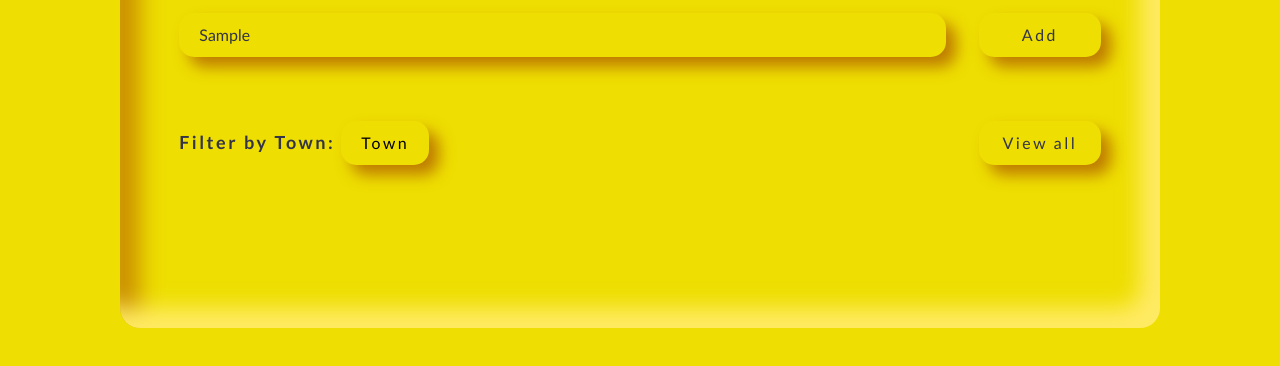
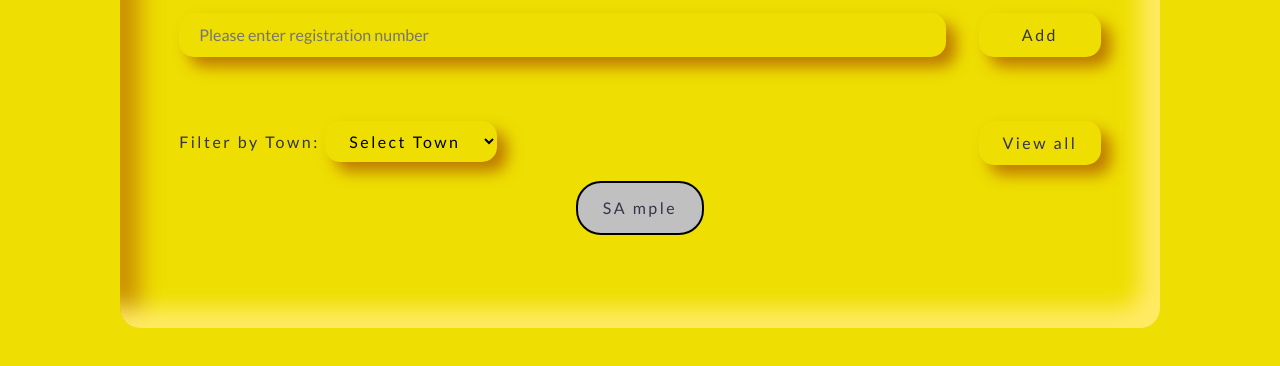
Before and after one commit to siweh/registration_numbers, a plain HTML site: page index.html in a window 1280 px wide. Both pictures are taken after typing "Sample" into the empty fields and a click on the button "Add". Shown: the part 312-678 px from the top of the page. Drawn offline with Linux system fonts and the light colour scheme.

Commit message:
I am able to get the registration numbers, now I need to work on the filtering and show all button

```diff
--- a/index.html
+++ b/index.html
@@ -35,15 +35,15 @@
           <br />
           <div class="row">
             <div class="col-10">
-              <strong style="font-size: large"> Filter by Town: </strong>
-              <div class="dropdown">
-                <button class="dropbtn">Town</button>
-                <div class="dropdown-content">
-                  <a href="#">Cape Town</a>
-                  <a href="#">Paarl</a>
-                  <a href="#">Goerge</a>
-                </div>
-              </div>
+              <form>
+                <label>Filter by Town:</label>
+                <select name="town" class="town">
+                  <option value="">Select Town</option>
+                  <option value="capetown">Cape Town</option>
+                  <option value="paarl">Paarl</option>
+                  <option value="Bellville">Bellville</option>
+                </select>
+              </form>
             </div>
             <div class="col-2">
               <button type="button" class="add-btn">View all</button>
@@ -51,10 +51,10 @@
           </div>
           <div class="row">
             <div style="text-align: center" class="col-12">
-              <span class="message"></span>
+              <span id="message"></span>
             </div>
             <div style="text-align: center" class="col-12">
-              <span class="error"></span>
+              <span id="error"></span>
             </div>
           </div>
           <br />
@@ -76,4 +76,6 @@
       </div>
     </div>
   </body>
+  <script src="./registration_number.js"></script>
+  <script src="./registration_number_dom.js"></script>
 </html>
--- /dev/null
+++ b/registration_number.js
@@ -0,0 +1,52 @@
+function RegistrationNumbers() {
+    var registrationNumbers = [];
+    var errMessage = '';
+    var filteredRegNumbbers = [];
+    function addRegistrationNumber(regNumber) {
+        //console.log(regNumber);
+        //var numberRegx = /^[A-Z]{2}[ ][0-9]{2}$/;
+
+        console.log(!registrationNumbers.includes(regNumber));
+
+        if (!registrationNumbers.includes(regNumber)){
+            registrationNumbers.push(regNumber);
+        }
+
+        console.log(registrationNumbers);
+
+       // registrationNumbers.filter(town);
+    }
+
+    function filterRegistrationByNumber(town) {
+
+        // if (town === 'capetown') {
+        //     filteredRegNumbbers = registrationNumbers.filter(function(regNo) {
+        //         if (regNo.startsWith('ca')) {
+        //             return regNo;
+        //         }
+        //     });
+        // }
+    }
+    function formatRegistrationNumber(regNumberMsg) {
+        return regNumberMsg.substring(0,2).toUpperCase() +' '+ regNumberMsg.slice(2);
+    }
+
+    function getRegistrationNumbers() {
+        return registrationNumbers;
+    }
+    function getFilteredRegistrationNumbers() {
+        return filteredRegNumbbers;
+    }
+    function getErrorMessage() {
+        return errMessage;
+    }
+
+    return {
+        addRegistrationNumber,
+        getErrorMessage,
+        getRegistrationNumbers,
+        formatRegistrationNumber,
+        getFilteredRegistrationNumbers,
+        filterRegistrationByNumber
+    }
+}
--- /dev/null
+++ b/registration_number_dom.js
@@ -0,0 +1,67 @@
+// var addBtn = document.createElement('button');
+// document.body.appendChild(addBtn);
+var addBtn = document.querySelector(".add-btn");
+var inputElement = document.querySelector(".text-input");
+var townSelect = document.querySelector(".town");
+var regNumberDisplay = document.getElementById("message");
+var errorMsg = document.getElementById("error");
+var dropDownBtn = document.querySelector("button");
+
+
+const registrationNumbers = RegistrationNumbers();
+
+function addingRegNumbers() {
+    //console.log(inputElement.value);
+
+    var getTextValue = inputElement.value;
+    registrationNumbers.addRegistrationNumber(getTextValue);
+    var displayRegistration = document.createElement('regNo');
+    var regNumbsrsList = registrationNumbers.getRegistrationNumbers();
+
+    var displayChip = document.createElement('div');
+    displayChip.classList.add('chip');
+
+    regNumberDisplay
+    .appendChild(displayChip)
+    .appendChild(displayRegistration);
+
+    for (let i = 0; i < regNumbsrsList.length; i++) {
+        var registrationNumberDisplay = registrationNumbers.formatRegistrationNumber(regNumbsrsList[i]);
+        displayRegistration.innerHTML = registrationNumberDisplay;
+    }
+    //displayRegistrationNumbers(registrationNumbers.getRegistrationNumbers());
+    //Clear the value in the textBox after the add button is clicked
+    inputElement.value = "";
+
+
+    var displayErrorMsg = document.createElement('errorMessage');
+    displayErrorMsg.classList.add('error');
+    errorMsg.appendChild(displayErrorMsg);
+    displayErrorMsg.innerHTML = registrationNumbers.getErrorMessage();
+}
+
+function displayRegistrationNumbers(regNumbsrsList = []) {
+
+
+    if (regNumbsrsList.length > 0){
+        console.log(regNumbsrsList);
+
+        for (let i = 0; i < regNumbsrsList.length; i++) {
+            var registrationNumberDisplay = registrationNumbers.formatRegistrationNumber(regNumbsrsList[i]);
+            displayRegistration.innerHTML = registrationNumberDisplay;
+        }
+    }
+}
+
+
+function filterByTown() {
+    var getTownSelected = townSelect.value;
+    //displayRegistration.innerHTML = '';
+    //console.log(registrationNumbers.getRegistrationNumbers(getTownSelected));
+    //registrationNumbers.filterRegistrationByNumber(getTownSelected);
+   displayRegistrationNumbers(registrationNumbers.getRegistrationNumbers(getTownSelected));
+
+}
+
+//townSelect.addEventListener('change', filterByTown);
+addBtn.addEventListener('click', addingRegNumbers);
--- a/styles/registration_number.css
+++ b/styles/registration_number.css
@@ -96,3 +96,29 @@ body{
     background-color: #db9f02;
     /* box-shadow: 0px 15px 20px #db9f02; */
     }
+
+    #error {
+        color: red;
+    }
+
+    .town {
+        background-color: #eede01;
+        box-shadow: 10px 10px 15px #be7c00;
+        border-radius: 15px;
+        color: black;
+        padding: 10px 20px;
+        font-size: 16px;
+        letter-spacing: 2.5px;
+        border: none;
+    }
+    .chip {
+        display: inline-block;
+        padding: 0 25px;
+        height: 50px;
+        font-size: 16px;
+        line-height: 50px;
+        border-radius: 25px;
+        background-color: silver;
+        border: 2px solid black;
+        margin: 0 1em 1em;
+    }
```
